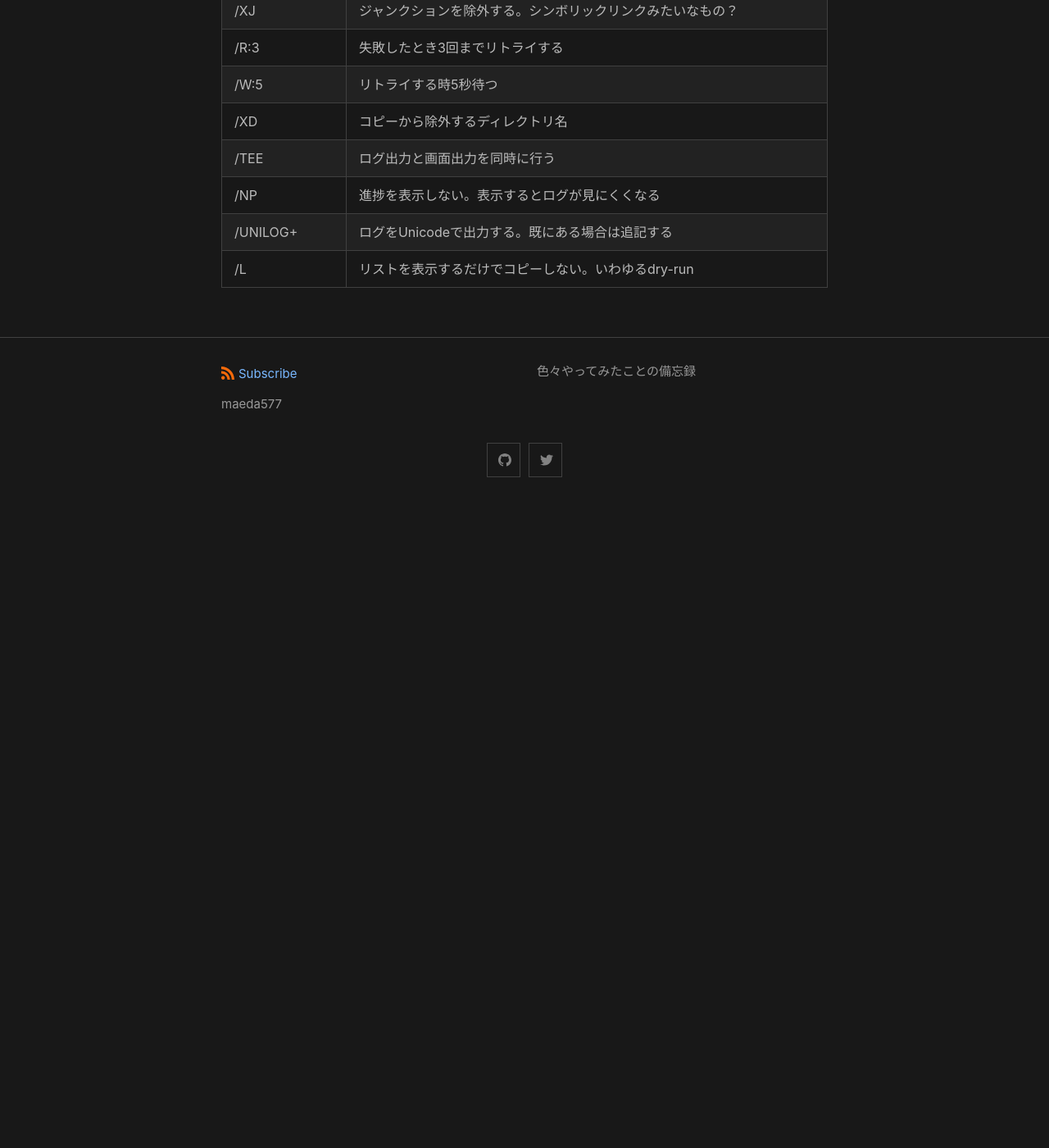
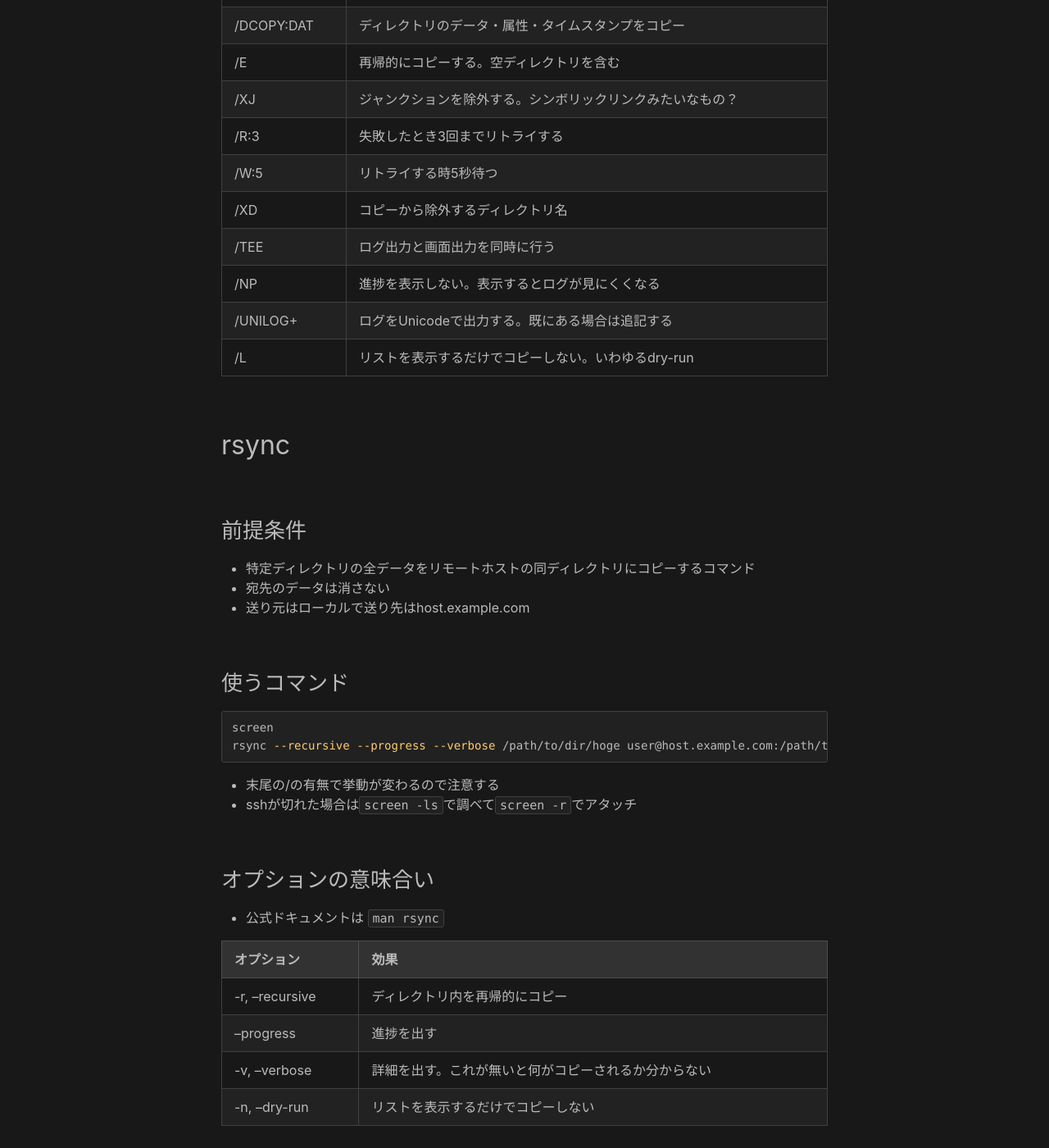
Before and after one commit to maeda577/maeda577.github.io, a Jekyll site: the page built from _posts/2021-12-02-robocopy.md, in a window 1280 px wide and 1400 px high, scrolled down 962 px. Shown: the whole window at 82% size. Built offline with Jekyll 4.4.1, drawn with Linux system fonts in a browser that asks for light colours; before the commit the page ends 1579 px from its top, so only the background shows below that; some of the changed text lies outside the part shown.

Commit message:
記事追記

````diff
--- a/_posts/2021-12-02-robocopy.md
+++ b/_posts/2021-12-02-robocopy.md
@@ -1,10 +1,12 @@
 ---
 layout: post
-title: Robocopyのコマンドメモ
+title: Robocopyとrsyncのコマンドメモ
 date: 2021-12-02 23:05 +0900
 ---
+
 毎度のようにググっているのでメモ
 
+## Robocopy
 ### 前提条件
 * 特定ドライブの全データを別ドライブにコピーするコマンド
 * 宛先のデータは消さない
@@ -33,3 +35,27 @@ robocopy.exe Z:\ D:\ /copy:DAT /dcopy:DAT /E /XJ /R:3 /W:5 /XD "`$RECYCLE.BIN" "
 | /NP | 進捗を表示しない。表示するとログが見にくくなる |
 | /UNILOG+ | ログをUnicodeで出力する。既にある場合は追記する |
 | /L | リストを表示するだけでコピーしない。いわゆるdry-run |
+
+## rsync
+### 前提条件
+* 特定ディレクトリの全データをリモートホストの同ディレクトリにコピーするコマンド
+* 宛先のデータは消さない
+* 送り元はローカルで送り先はhost.example.com
+
+### 使うコマンド
+``` shell
+screen
+rsync --recursive --progress --verbose /path/to/dir/hoge user@host.example.com:/path/to/dir/
+```
+* 末尾の/の有無で挙動が変わるので注意する
+* sshが切れた場合は`screen -ls`で調べて`screen -r`でアタッチ
+
+### オプションの意味合い
+* 公式ドキュメントは `man rsync`
+
+| オプション | 効果 |
+| ----- | ----- |
+| -r, --recursive | ディレクトリ内を再帰的にコピー |
+| --progress | 進捗を出す |
+| -v, --verbose | 詳細を出す。これが無いと何がコピーされるか分からない |
+| -n, --dry-run | リストを表示するだけでコピーしない |
````
